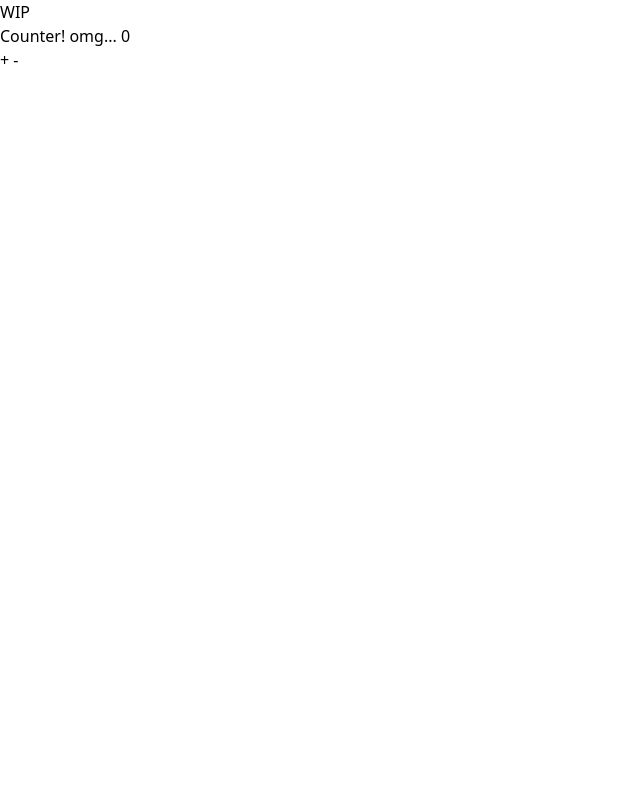
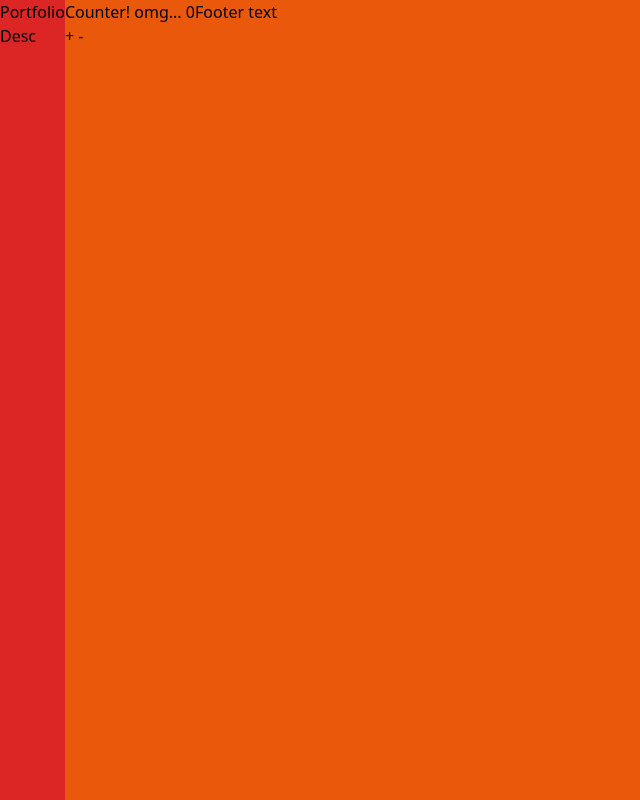
Before and after one commit to jadc/portfolio, a SvelteKit app in the folder app/: page / in a window 1280 px wide. Shown: the whole page, without its empty margins (0-640 px from the left). Built offline with nearby package versions, Linux system fonts and the light colour scheme.

Commit message:
Experimenting

```diff
--- /dev/null
+++ b/app/src/lib/Sidebar.svelte
@@ -0,0 +1,8 @@
+<script lang="ts">
+	let props = $props();
+</script>
+
+<aside {...props}>
+    <h1>Portfolio</h1>
+    <p>Desc</p>
+</aside>
--- a/app/src/lib/index.ts
+++ /dev/null
@@ -1 +0,0 @@
-// place files you want to import through the `$lib` alias in this folder.
--- a/app/src/routes/+layout.svelte
+++ b/app/src/routes/+layout.svelte
@@ -1,6 +1,16 @@
 <script lang="ts">
 	import "../app.css";
 	let { children } = $props();
+
+	import Sidebar from "$lib/Sidebar.svelte"
 </script>
 
-{@render children()}
+<div class="flex w-screen h-screen overflow-hidden bg-orange-600">
+    <Sidebar class="bg-red-600"/>
+    <main>
+        {@render children()}
+    </main>
+    <footer>
+        <p>Footer text</p>
+    </footer>
+</div>
--- a/app/src/routes/+page.svelte
+++ b/app/src/routes/+page.svelte
@@ -2,8 +2,6 @@
     let count = $state(0);
 </script>
 
-<h1>WIP</h1>
-
 <p>Counter! omg... {count}</p>
 <button onclick={() => count++}>+</button>
 <button onclick={() => count--}>-</button>
```
